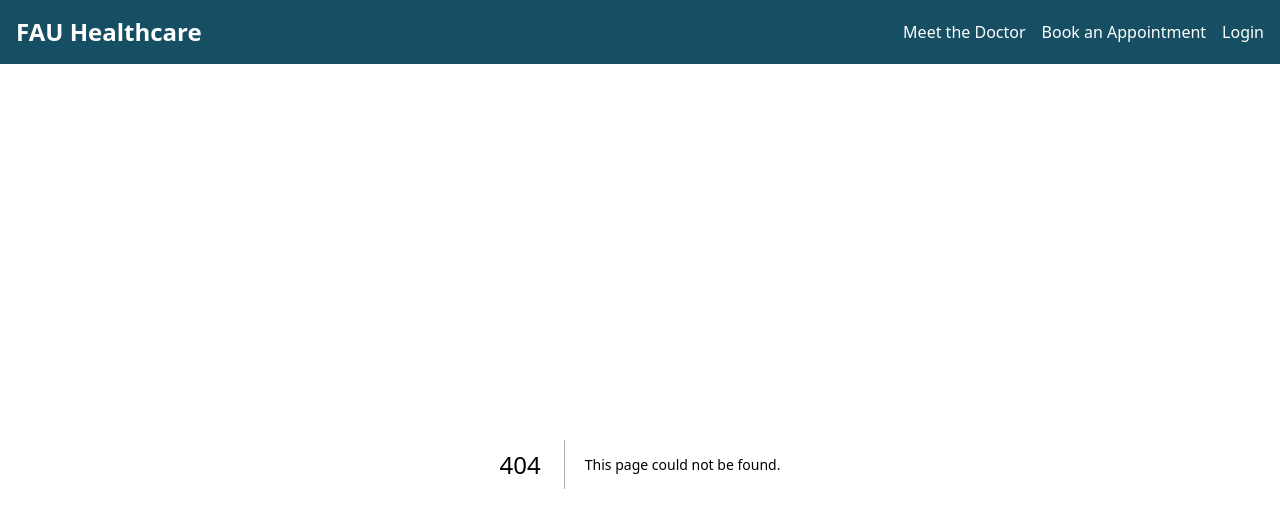
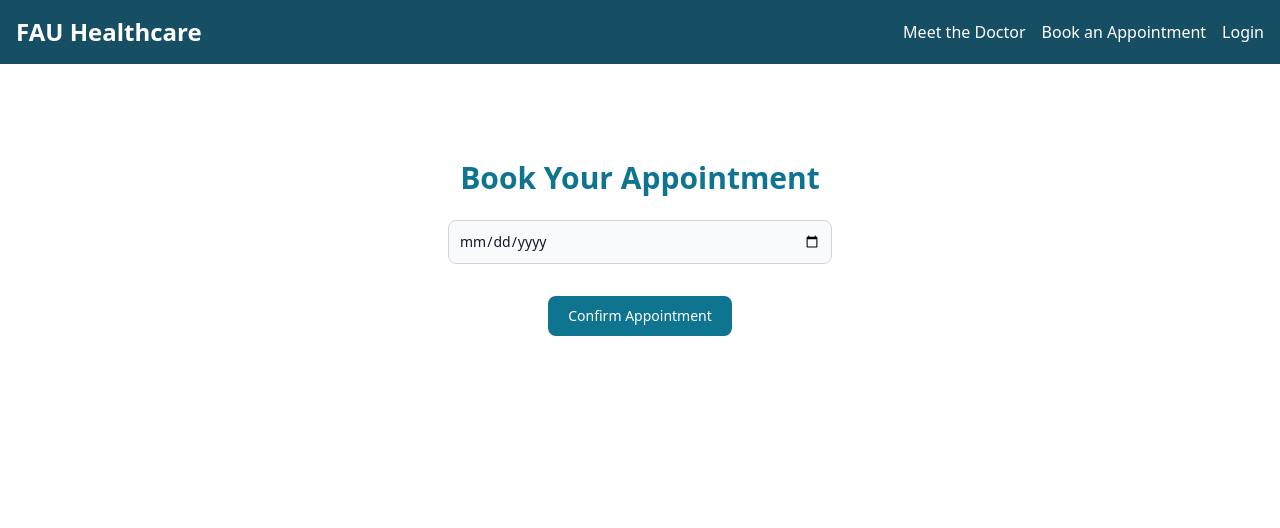
Before and after one commit to yliew2022/TEAM1, a Next.js app in the folder healthcare/: page /appointments in a window 1280 px wide. Before the commit this address had no page. Shown: the top 528 px of the page. Built offline with nearby package versions, Linux system fonts and the light colour scheme.

Commit message:
Created the calendar

```diff
--- /dev/null
+++ b/healthcare/app/appointments/page.jsx
@@ -0,0 +1,43 @@
+'use client'
+import React from 'react';
+import { useState } from 'react';
+
+const Page = () => {
+    const [selectedDate, setSelectedDate] = useState('');
+
+    const handleDateChange = (event) => {
+        setSelectedDate(event.target.value);
+    };
+    return (
+        <>
+            <section className="bg-white py-24 px-6 md:px-12 lg:px-24">
+                <div className="max-w-2xl mx-auto text-center">
+                    <h1 className="text-3xl font-bold text-cyan-700 mb-6">
+                        Book Your Appointment
+                    </h1>
+
+                    <div className="relative max-w-sm mx-auto">
+                        <input
+                            type="date"
+                            value={selectedDate}
+                            onChange={handleDateChange}
+                            className="bg-gray-50 border border-gray-300 text-gray-900 text-sm rounded-lg focus:ring-blue-500 focus:border-blue-500 block w-full p-2.5"
+                            placeholder="Select a date"
+                        />
+                    </div>
+
+                    <div className="mt-8">
+                        <button
+                            type="button"
+                            className="bg-cyan-700 hover:bg-cyan-800 text-white font-medium rounded-lg text-sm px-5 py-2.5 transition duration-300"
+                        >
+                            Confirm Appointment
+                        </button>
+                    </div>
+                </div>
+            </section>
+        </>
+    );
+};
+
+export default Page;
--- a/healthcare/app/components/Navbar.jsx
+++ b/healthcare/app/components/Navbar.jsx
@@ -5,9 +5,9 @@ const Navbar = () => {
         <nav className="bg-cyan-900 p-4">
             <div className="max-w-7xl mx-auto flex justify-between items-center">
 
-                <div className="text-white text-2xl font-semibold">
+                <Link className="text-white text-2xl font-semibold" href='/'>
                     FAU Healthcare
-                </div>
+                </Link>
 
 
                 <div className="flex space-x-4">
@@ -18,7 +18,7 @@ const Navbar = () => {
                         Meet the Doctor
                     </Link>
                     <Link
-                        href="/book-appointment"
+                        href="/appointments"
                         className="text-white hover:text-sky-300 transition duration-300"
                     >
                         Book an Appointment
```
